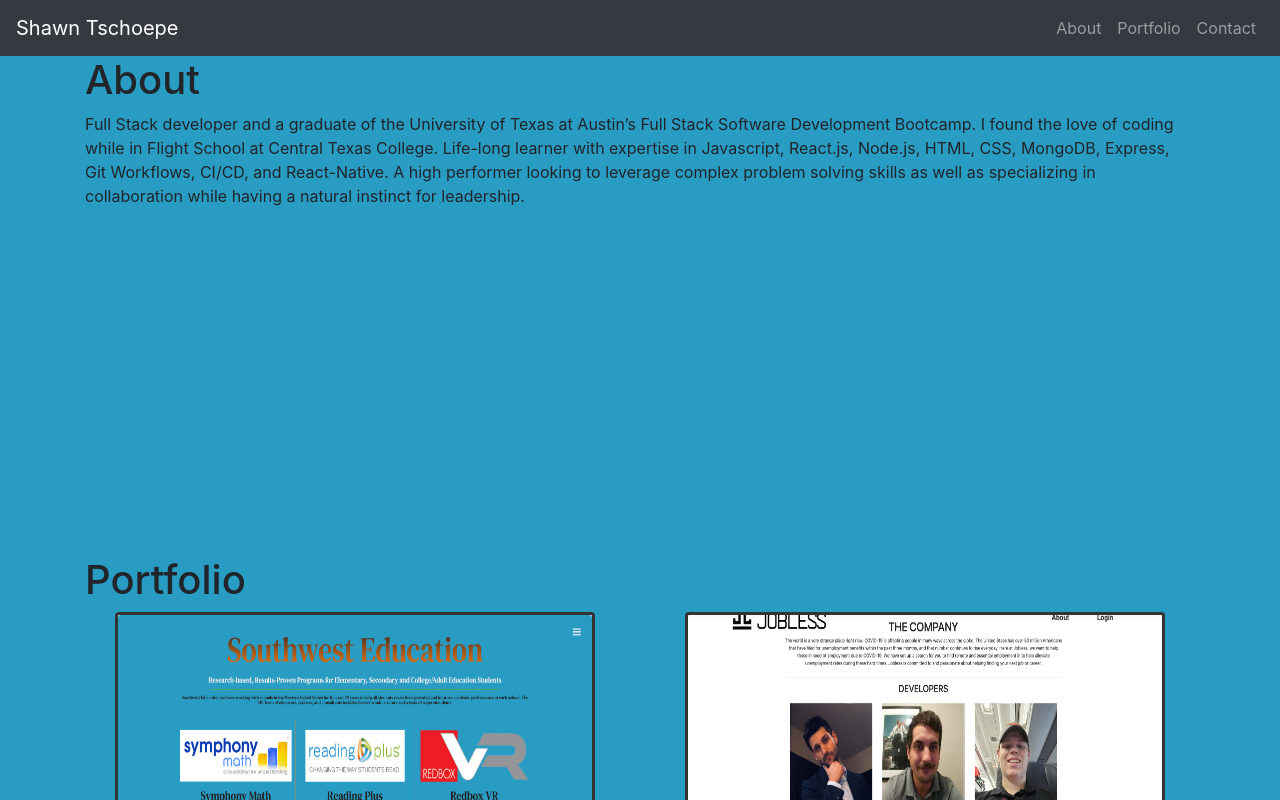
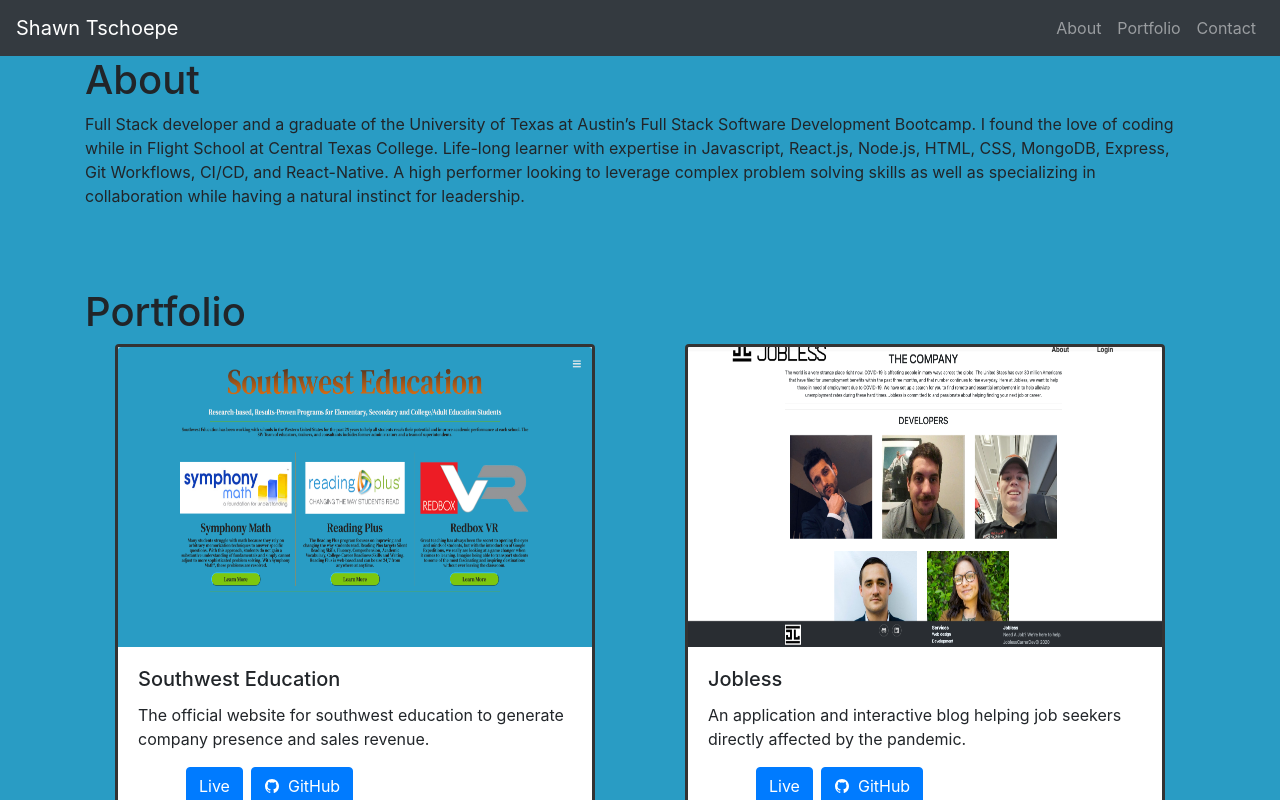
Before and after one commit to shawn220a/portfolio-2021, a React (Create React App) app: page / in a window 1280 px wide. Shown: the top 800 px of the page. Built offline with nearby package versions, Linux system fonts and the light colour scheme.

Commit message:
Add margin bottom between sections

```diff
--- a/src/components/About.css
+++ b/src/components/About.css
@@ -1,3 +1,3 @@
 .About {
-  min-height: 500px;
+  margin-bottom: 5rem;
 }
--- a/src/components/Portfolio.css
+++ b/src/components/Portfolio.css
@@ -1,5 +1,5 @@
 .Portfolio {
-  min-height: 800px;
+  margin-bottom: 5rem;
 }
 
 .project {
```
